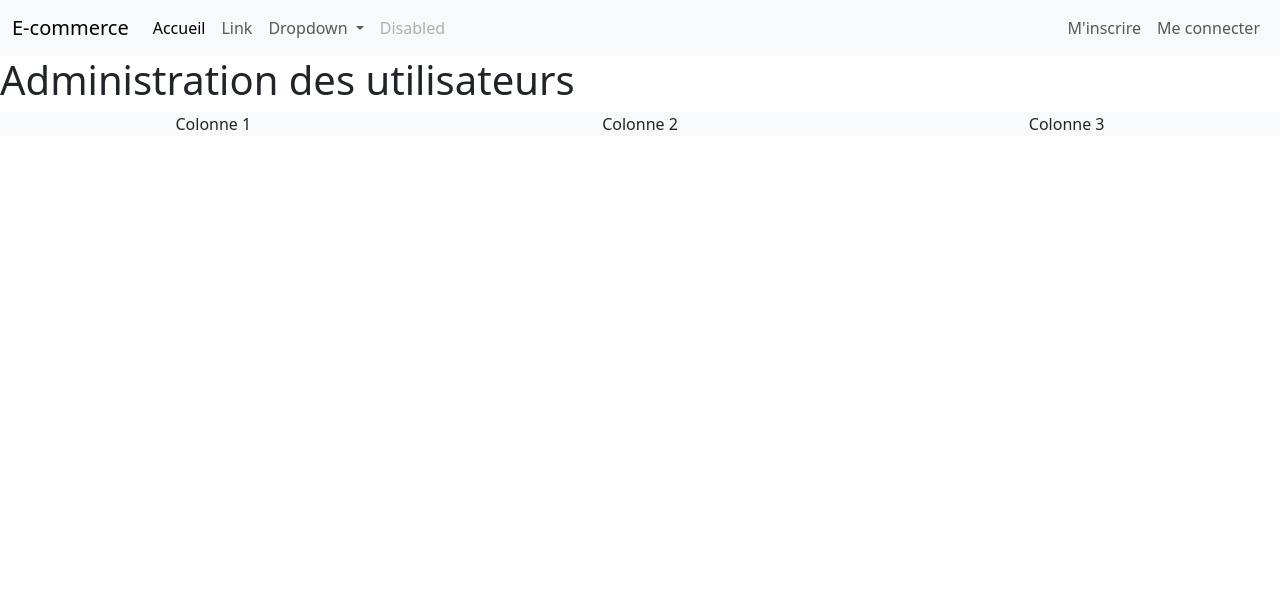
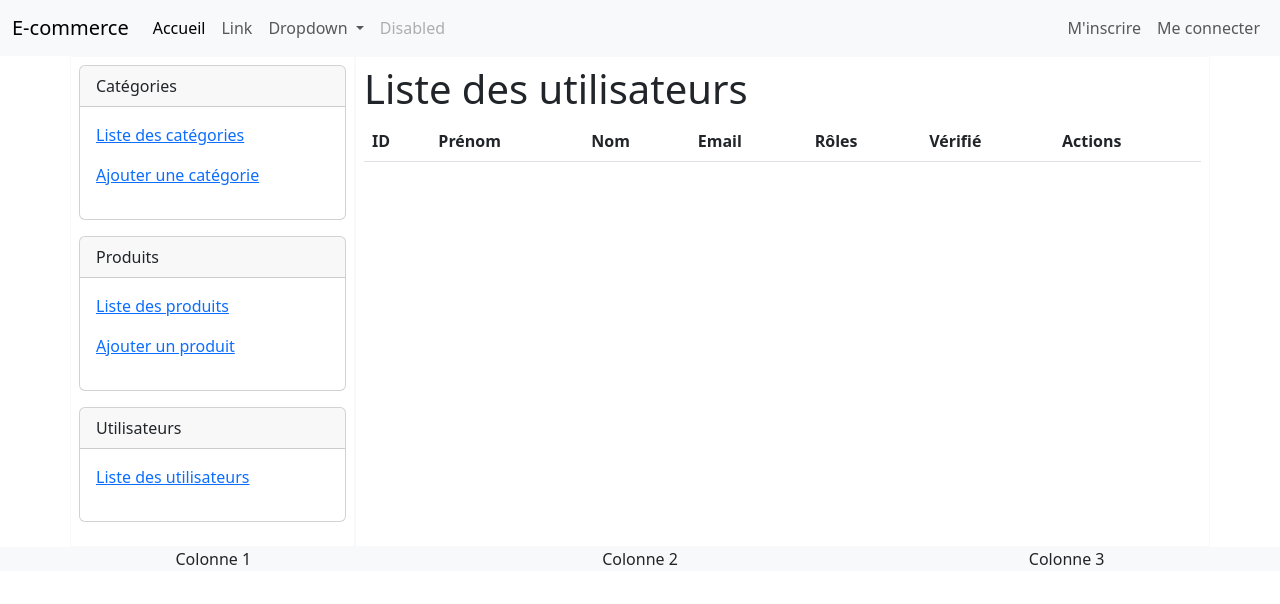
Before and after one commit to Antoine-NVE/Tutoriel_e-commerce_Symfony6, a Symfony app: template templates/admin/users/index.html.twig in a window 1280 px wide. Shown: the top 604 px of the page. Run offline with Twig, Linux system fonts and the light colour scheme; the template is opened without the code that fills it, so the values that code supplies are empty; some libraries are stand-ins or nearby versions.

Commit message:
Fin épisode 19 : créer une interface d'administration sans bundle

```diff
--- /dev/null
+++ b/templates/_partials/_adminnav.html.twig
@@ -0,0 +1,28 @@
+<aside class="col-3 border border-light bg-white p-2">
+    <article class="card mb-3">
+        <div class="card-header">
+            Catégories
+        </div>
+        <div class="card-body">
+            <p><a href="{{ path('admin_categories_index') }}">Liste des catégories</a></p>
+            <p><a href="">Ajouter une catégorie</a></p>
+        </div>
+    </article>
+    <article class="card mb-3">
+        <div class="card-header">
+            Produits
+        </div>
+        <div class="card-body">
+            <p><a href="{{ path('admin_products_index') }}">Liste des produits</a></p>
+            <p><a href="{{ path('admin_products_add') }}">Ajouter un produit</a></p>
+        </div>
+    </article>
+    <article class="card mb-3">
+        <div class="card-header">
+            Utilisateurs
+        </div>
+        <div class="card-body">
+            <p><a href="{{ path('admin_users_index') }}">Liste des utilisateurs</a></p>
+        </div>
+    </article>
+</aside>
--- a/templates/_partials/_navbar.html.twig
+++ b/templates/_partials/_navbar.html.twig
@@ -34,6 +34,11 @@
 
             <ul class="navbar-nav ms-auto mb-2 mb-lg-0">
                 {% if app.user %}
+                {% if is_granted("ROLE_PRODUCT_ADMIN") %}
+                <li class="nav-item">
+                    <a class="nav-link" href="{{ path('admin_index') }}">Administration</a>
+                </li>
+                {% endif %}
                 <li class="nav-item">
                     <a class="nav-link" href="{{ path('app_profile_index') }}">Mon compte</a>
                 </li>
--- a/templates/admin/users/index.html.twig
+++ b/templates/admin/users/index.html.twig
@@ -1,7 +1,60 @@
 {% extends 'base.html.twig' %}
 
-{% block title %}Administration des utilisateurs{% endblock %}
+{% block title %}Liste des utilisateurs{% endblock %}
 
 {% block body %}
-<h1>Administration des utilisateurs</h1>
+<div class="container">
+    <div class="row">
+        {% include "_partials/_adminnav.html.twig" %}
+        <main class="col-9 border border-light bg-white p-2">
+            <h1>Liste des utilisateurs</h1>
+            <table class="table">
+                <thead>
+                    <tr>
+                        <th>ID</th>
+                        <th>Prénom</th>
+                        <th>Nom</th>
+                        <th>Email</th>
+                        <th>Rôles</th>
+                        <th>Vérifié</th>
+                        <th>Actions</th>
+                    </tr>
+                </thead>
+                <tbody>
+                    {% for user in users %}
+                    <tr>
+                        <td>{{ user.id }}</td>
+                        <td>{{ user.firstname }}</td>
+                        <td>{{ user.lastname }}</td>
+                        <td>{{ user.email }}</td>
+                        <td>
+                            {% for role in user.roles %}
+                            {% if role == "ROLE_ADMIN" %}
+                            {% set name = "Administrateur" %}
+                            {% set color = "danger" %}
+                            {% elseif role == "ROLE_PRODUCT_ADMIN" %}
+                            {% set name = "Admin produits" %}
+                            {% set color = "warning" %}
+                            {% else %}
+                            {% set name = "Membre" %}
+                            {% set color = "success" %}
+                            {% endif %}
+                            <span class="badge bg-{{ color }}">{{ name }}</span>
+                            {% endfor %}
+                        </td>
+                        <td>
+                            <div class="form-check form-switch">
+                                <input class="form-check-input" type="checkbox" role="switch" id="switch{{ user.id }}" {{ user.isVerified ? "checked" : "" }} disabled>
+                            </div>
+                        </td>
+                        <td>
+                            <a href="" class="btn btn-success">Modifier</a>
+                        </td>
+                    </tr>
+                    {% endfor %}
+                </tbody>
+            </table>
+        </main>
+    </div>
+</div>
 {% endblock %}
```
Also changed, not shown: src/Controller/Admin/CategoriesController.php (added, +24 -0 lines), src/Controller/Admin/MainController.php (added, +17 -0 lines), src/Controller/Admin/ProductsController.php (+7 -2 lines), src/Controller/Admin/UsersController.php (+9 -2 lines), templates/admin/categories/index.html.twig (added, +40 -0 lines), templates/admin/index.html.twig (added, +14 -0 lines), templates/admin/products/index.html.twig (+40 -1 lines).
